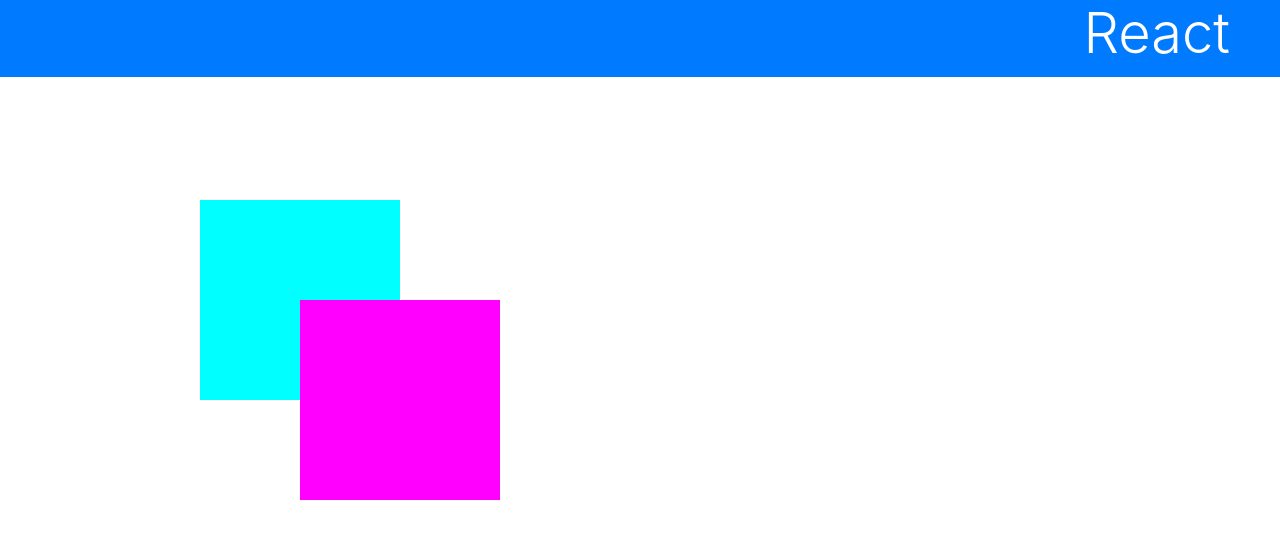
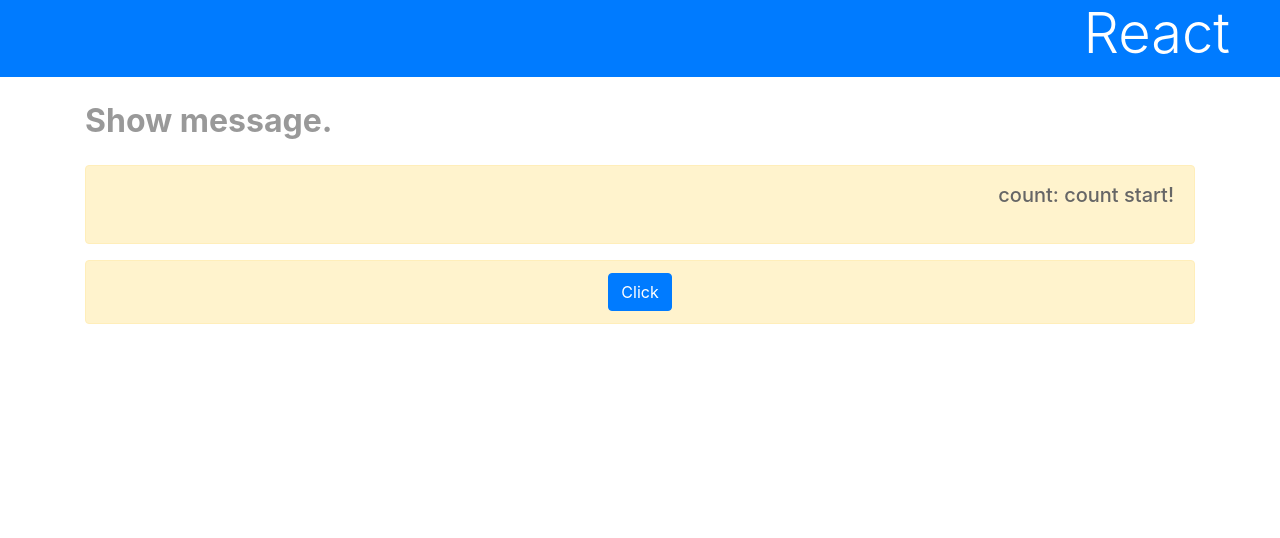
Before and after one commit to w40141/pra_react_next, a React (Create React App) app in the folder react_app/: page / in a window 1280 px wide. Shown: the top 538 px of the page. Built offline with nearby package versions, Linux system fonts and the light colour scheme.

Commit message:
finish sec 3-3

```diff
--- a/react_app/src/App.js
+++ b/react_app/src/App.js
@@ -27,18 +27,40 @@
 class App extends Component {
   constructor(props) {
     super();
-    this.title = props.title;
-    this.message = props.message;
+    this.state = {
+      msg: "count start!",
+      count: 0,
+      flag: true,
+    };
+    this.doAction = this.doAction.bind(this);
+  }
+
+  doAction(event) {
+    this.setState({
+      count: this.state.count + 1,
+      msg: "*** count:" + this.state.count + " ***",
+      flag: !this.state.flag,
+    });
   }
   render() {
     return (
       <div>
         <h1 className="bg-primary text-white display-4">React</h1>
         <div className="container">
-          <p className="subtitle">{this.title}</p>
-          <p>{this.message}</p>
-          <Rect x="200" y="200" w="200" h="200" c="cyan" />
-          <Rect x="300" y="300" w="200" h="200" c="magenta" />
+          <p className="subtitle">Show message.</p>
+                    {this.state.flag?
+          <div className="alert alert-warning text-right">
+            <p className="h5 mb-4">count: {this.state.msg}</p>
+            </div>:
+          <div className="alert alert-warning text-left">
+            <p className="h5 mb-4">{this.state.msg}</p>
+            </div>
+                    }
+          <div className="alert alert-warning text-center">
+            <button className="btn btn-primary" onClick={this.doAction}>
+              Click
+            </button>
+          </div>
         </div>
       </div>
     );
```
